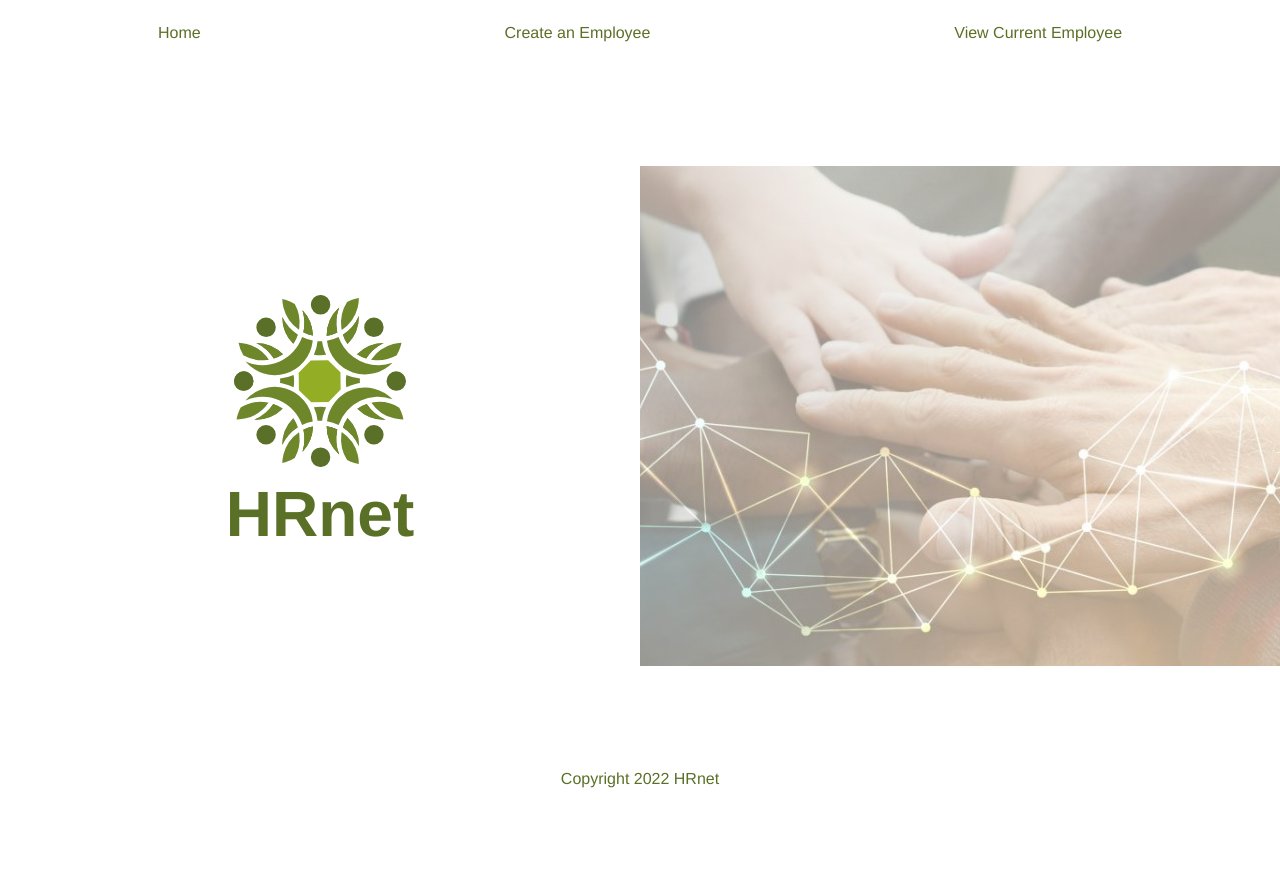
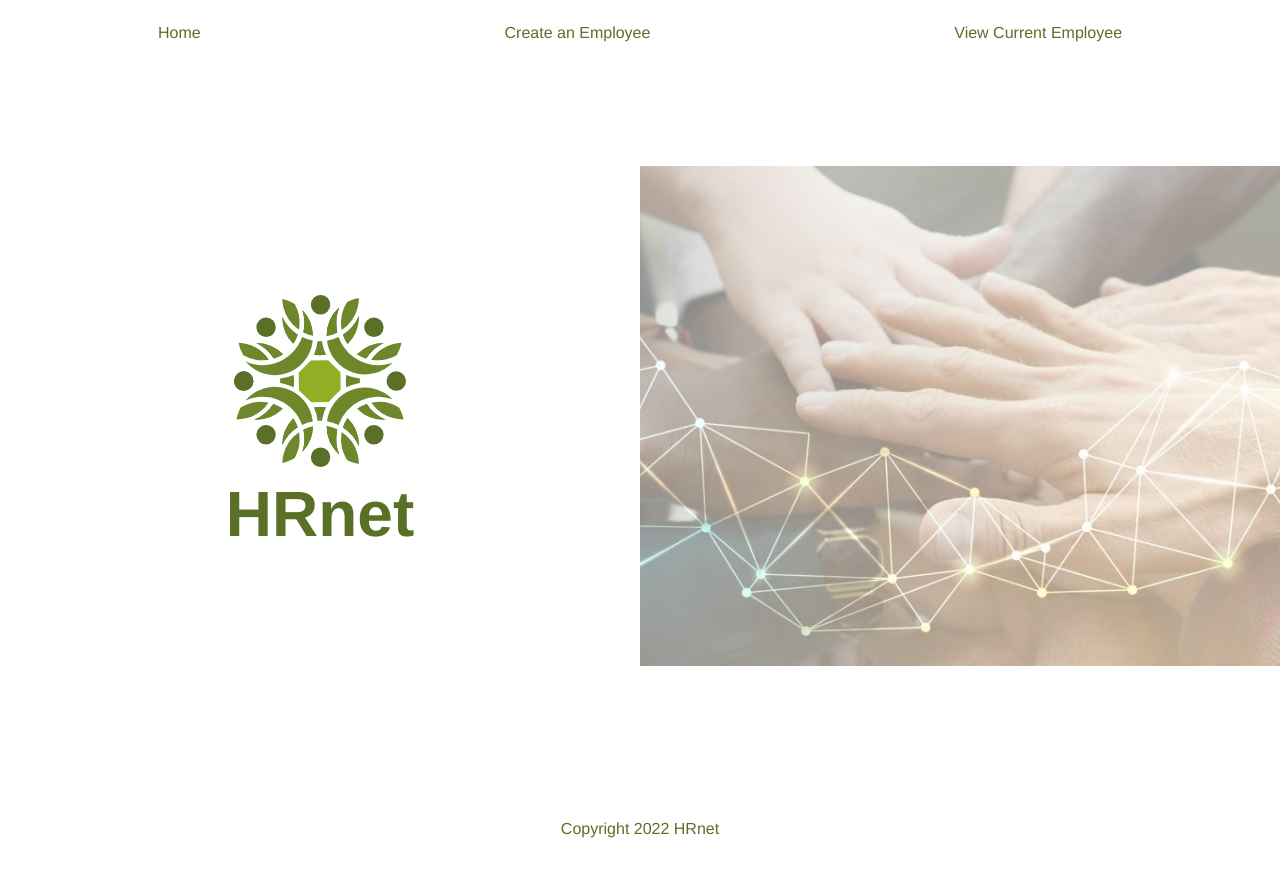
Before and after one commit to rayhearth/p14-hrnet, a React (Create React App) app: page / in a window 1280 px wide. Shown: the top 876 px of the page. Before the commit the page ends 800 px from the top, so only its background shows below. Built offline with nearby package versions, Linux system fonts and the light colour scheme.

Commit message:
correction sass

```diff
--- a/src/index.css
+++ /dev/null
@@ -1,13 +0,0 @@
-body {
-  margin: 0;
-  font-family: -apple-system, BlinkMacSystemFont, 'Segoe UI', 'Roboto', 'Oxygen',
-    'Ubuntu', 'Cantarell', 'Fira Sans', 'Droid Sans', 'Helvetica Neue',
-    sans-serif;
-  -webkit-font-smoothing: antialiased;
-  -moz-osx-font-smoothing: grayscale;
-}
-
-code {
-  font-family: source-code-pro, Menlo, Monaco, Consolas, 'Courier New',
-    monospace;
-}
--- a/src/index.js
+++ b/src/index.js
@@ -1,7 +1,6 @@
 import React from 'react';
 import ReactDOM from 'react-dom/client';
 import '@/sass/main.scss'
-// import './index.css';
 import App from './App';
 import { QueryClient, QueryClientProvider } from 'react-query';
 import { Provider } from 'react-redux';
--- a/src/sass/layout/_footer.scss
+++ b/src/sass/layout/_footer.scss
@@ -0,0 +1,3 @@
+.footer {
+    padding: 50px;
+}
--- a/src/sass/main.scss
+++ b/src/sass/main.scss
@@ -2,8 +2,8 @@
 @import "./base/reset";
 
 @import "./layout/_header";
+@import "./layout/footer";
 
 @import "./pages/error";
 @import "./pages/home";
 @import "./pages/createEmployee";
-@import "./pages/currentEmployee";
```
Also changed, not shown: src/sass/pages/currentEmployee.scss (deleted).
